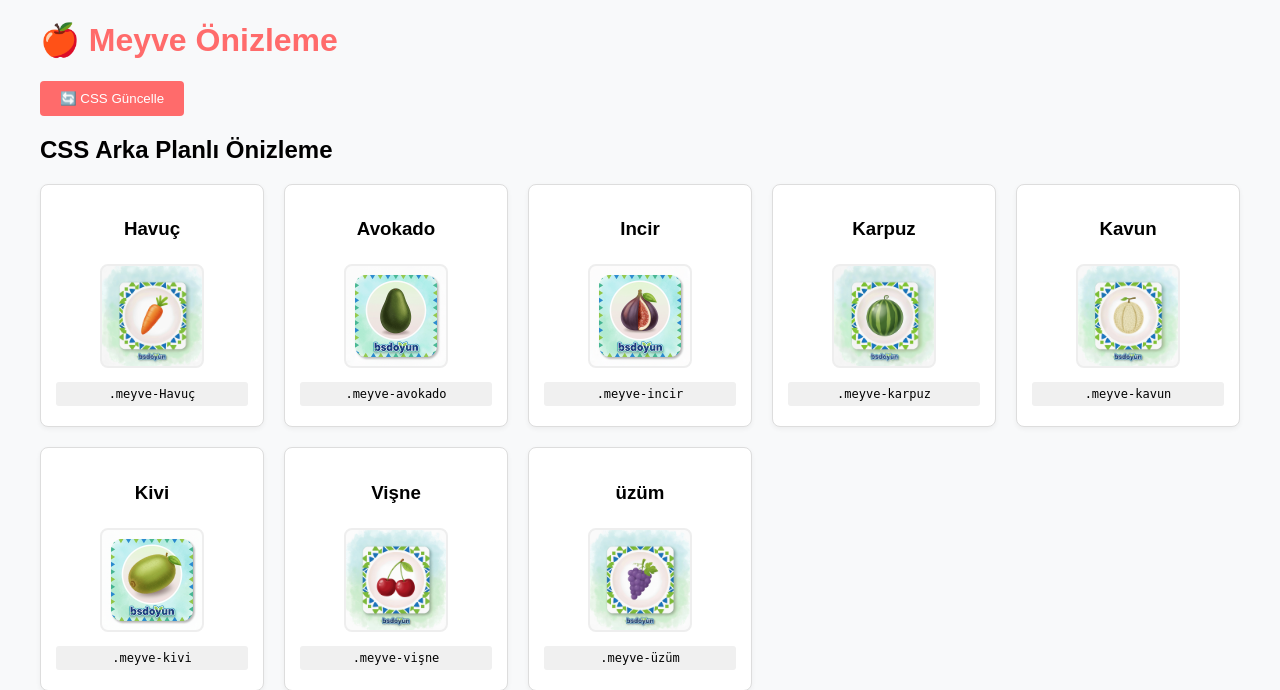
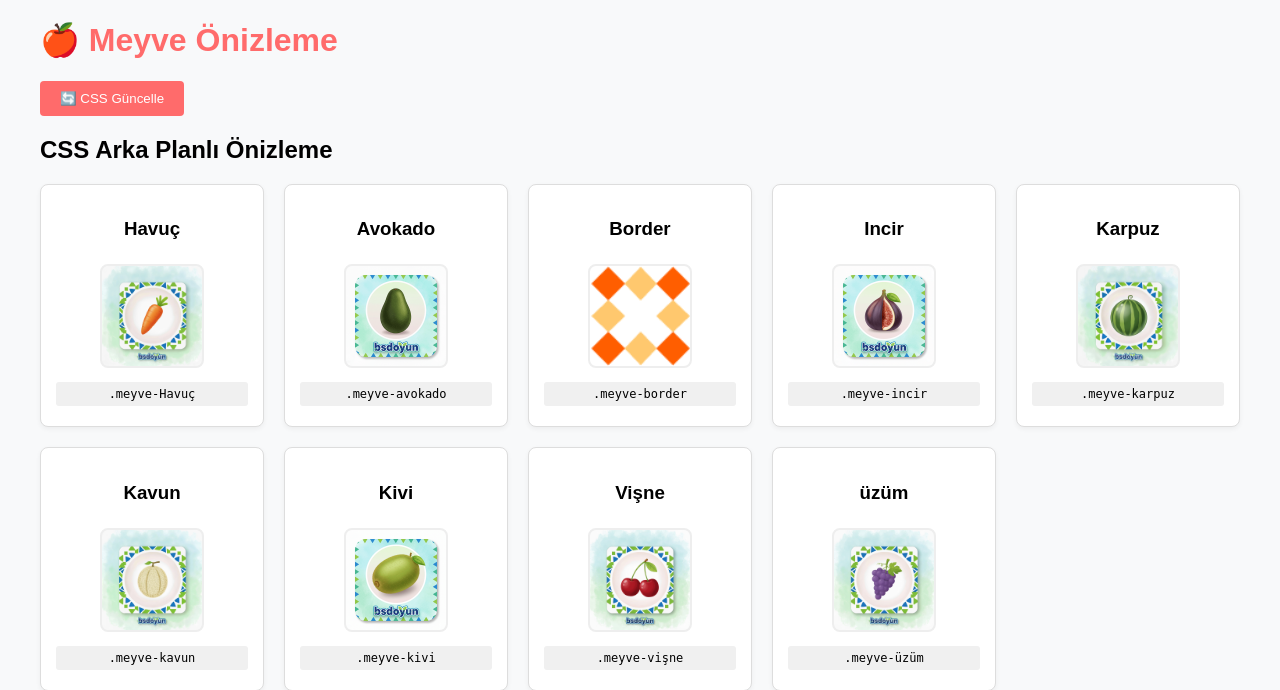
Before and after one commit to buraksariguzel81/bsdevrepo, a PHP site: page /musteriler/meyveler/meyveler.php in a window 1280 px wide. Shown: the top 690 px of the page. Run offline with PHP 8.4, Linux system fonts and the light colour scheme.

Commit message:
meyvee border eklendi

```diff
--- a/meyveler/meyveler.css
+++ b/meyveler/meyveler.css
@@ -1,4 +1,4 @@
-/* Otomatik meyve stilleri - 2025-10-27 16:55:21 */
+/* Otomatik meyve stilleri - 2025-10-27 20:14:09 */
 
 /* Havuç */
 .meyve-Havuç {
@@ -35,6 +35,26 @@
 }
 
 .meyve-avokado:hover {
+    transform: scale(1.1);
+    transition: transform 0.3s ease;
+    border-color: #ff6b6b;
+}
+
+/* border */
+.meyve-border {
+    background-image: url('https://cdn.jsdelivr.net/gh/buraksariguzel81/buraksariguzeldev@main/meyveler/border.png');
+    background-size: contain;
+    background-repeat: no-repeat;
+    background-position: center;
+    width: 100px;
+    height: 100px;
+    display: inline-block;
+    border-radius: 8px;
+    border: 2px solid #eee;
+    margin: 5px;
+}
+
+.meyve-border:hover {
     transform: scale(1.1);
     transition: transform 0.3s ease;
     border-color: #ff6b6b;
```
Also changed, not shown: meyveler/border.png (added).
